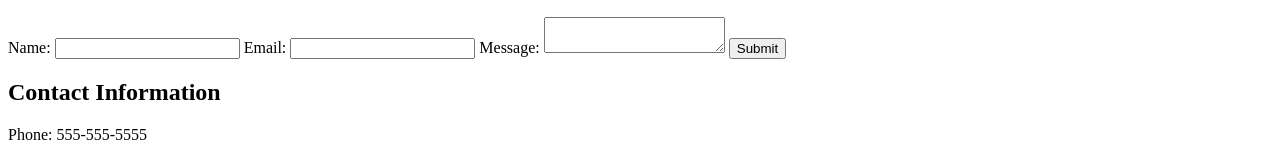
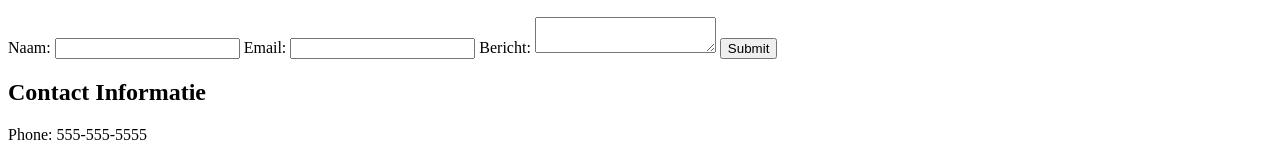
Before and after one commit to Djermorr/Opdracht-2, a plain HTML site: page index.html in a window 1280 px wide. Shown: the part 316-472 px from the top of the page. Drawn offline with Linux system fonts and the light colour scheme; a script that the page names is missing.

Commit message:
ik heb alle engelse titels aangepast naar nl

```diff
--- a/index.html
+++ b/index.html
@@ -45,20 +45,20 @@
   <div class="container__left">
       <h2>Contact Form</h2>
       <form>
-        <label for="name">Name:</label>
+        <label for="name">Naam:</label>
         <input type="text" id="name" name="name">
 
         <label for="email">Email:</label>
         <input type="email" id="email" name="email">
 
-        <label for="message">Message:</label>
+        <label for="message">Bericht:</label>
         <textarea id="message" name="message"></textarea>
 
         <input type="submit" value="Submit">
       </form>
       </div>
       <div class ="container__right">
-        <h2>Contact Information</h2>
+        <h2>Contact Informatie</h2>
         <p>Phone: 555-555-5555</p>
         <p>Email: info@example.com</p>
         <p>Address: 123 Main St, Anytown USA 12345</p>
```
